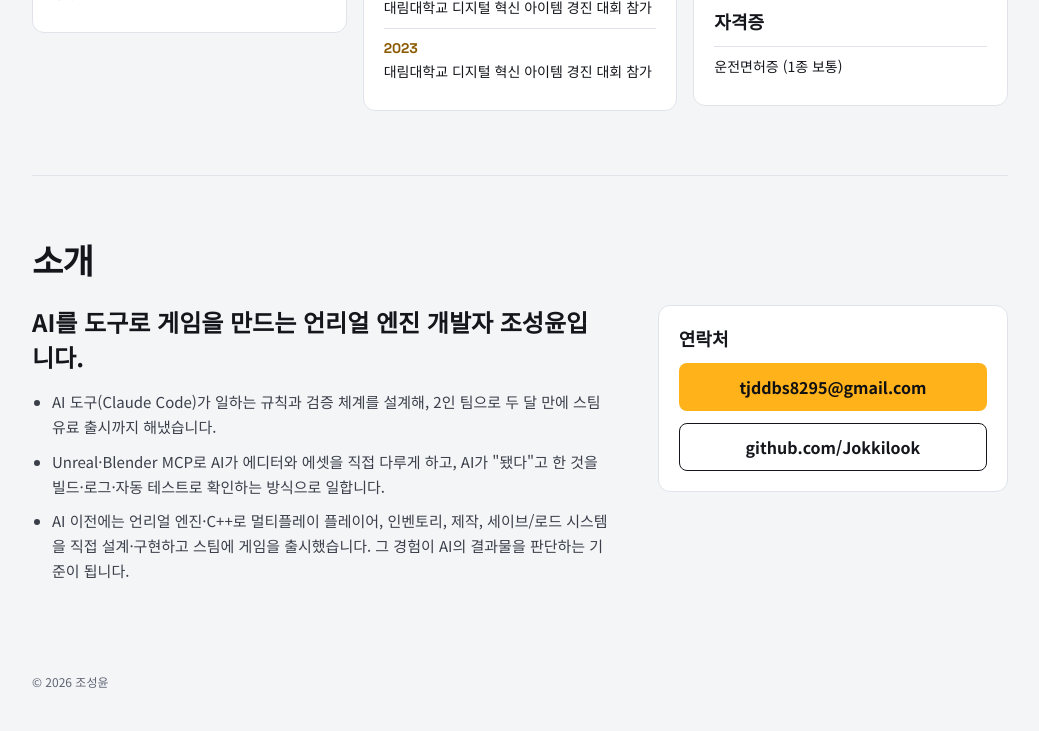
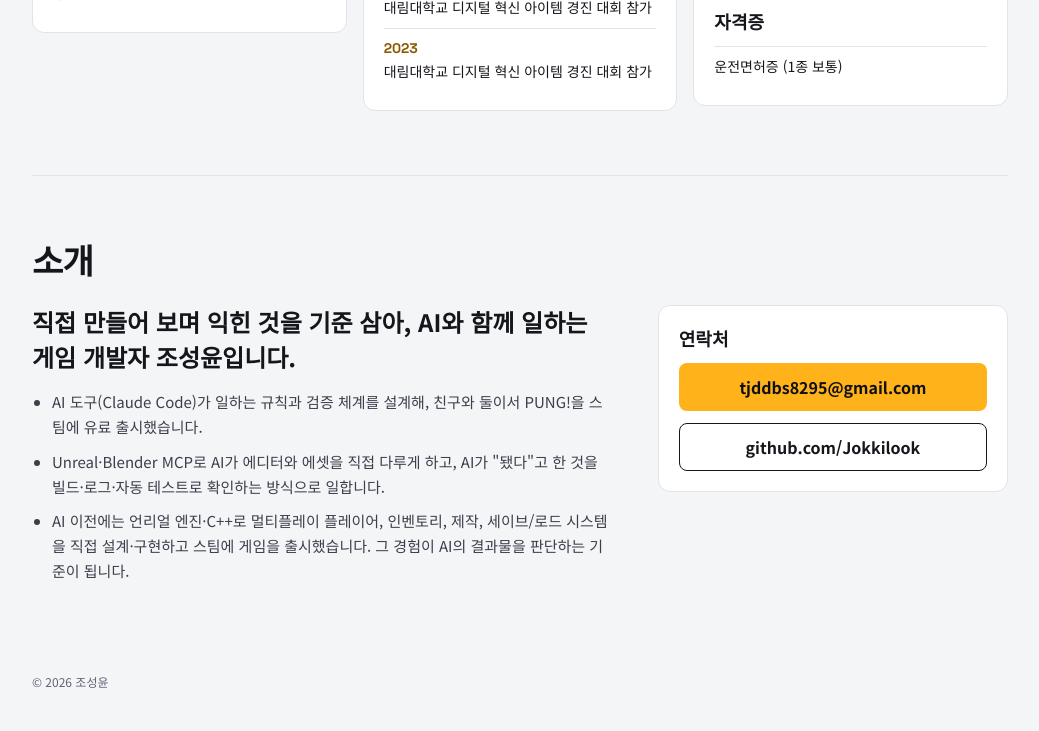
Before and after one commit to Jokkilook/portfolio, a plain HTML site: page index.html in a window 1280 px wide. Shown: the part 3768-4499 px from the top of the page, without its empty margins (240-1279 px from the left). Drawn offline with Linux system fonts and the light colour scheme.

Commit message:
소개 문장을 게임 개발자 기준으로 다듬기
Co-Authored-By: Claude Opus 5.5 <noreply@anthropic.com>
Claude-Session: https://claude.ai/code/session_01XM8xtc814FnQ5GfE268L55

```diff
--- a/index.html
+++ b/index.html
@@ -4,7 +4,7 @@
   <meta charset="utf-8">
   <meta name="viewport" content="width=device-width, initial-scale=1">
   <title>조성윤 · 게임 개발자 포트폴리오</title>
-  <meta name="description" content="AI를 도구로 게임을 만드는 언리얼 엔진 개발자 조성윤의 포트폴리오입니다.">
+  <meta name="description" content="직접 만들어 보며 익힌 것을 기준 삼아 AI와 함께 일하는 게임 개발자 조성윤의 포트폴리오입니다.">
   <link rel="preconnect" href="https://fonts.googleapis.com">
   <link rel="preconnect" href="https://fonts.gstatic.com" crossorigin>
   <link href="https://fonts.googleapis.com/css2?family=Noto+Sans+KR:wght@400;500;700;900&family=Space+Grotesk:wght@500;700&display=swap" rel="stylesheet">
@@ -345,9 +345,9 @@
         </div>
         <div class="about">
           <div class="about__text">
-            <p class="about__headline">AI를 도구로 게임을 만드는 언리얼 엔진 개발자 조성윤입니다.</p>
+            <p class="about__headline">직접 만들어 보며 익힌 것을 기준 삼아, AI와 함께 일하는 게임 개발자 조성윤입니다.</p>
             <ul class="about__points">
-              <li>AI 도구(Claude Code)가 일하는 규칙과 검증 체계를 설계해, 2인 팀으로 두 달 만에 스팀 유료 출시까지 해냈습니다.</li>
+              <li>AI 도구(Claude Code)가 일하는 규칙과 검증 체계를 설계해, 친구와 둘이서 PUNG!을 스팀에 유료 출시했습니다.</li>
               <li>Unreal·Blender MCP로 AI가 에디터와 에셋을 직접 다루게 하고, AI가 "됐다"고 한 것을 빌드·로그·자동 테스트로 확인하는 방식으로 일합니다.</li>
               <li>AI 이전에는 언리얼 엔진·C++로 멀티플레이 플레이어, 인벤토리, 제작, 세이브/로드 시스템을 직접 설계·구현하고 스팀에 게임을 출시했습니다. 그 경험이 AI의 결과물을 판단하는 기준이 됩니다.</li>
             </ul>
```
